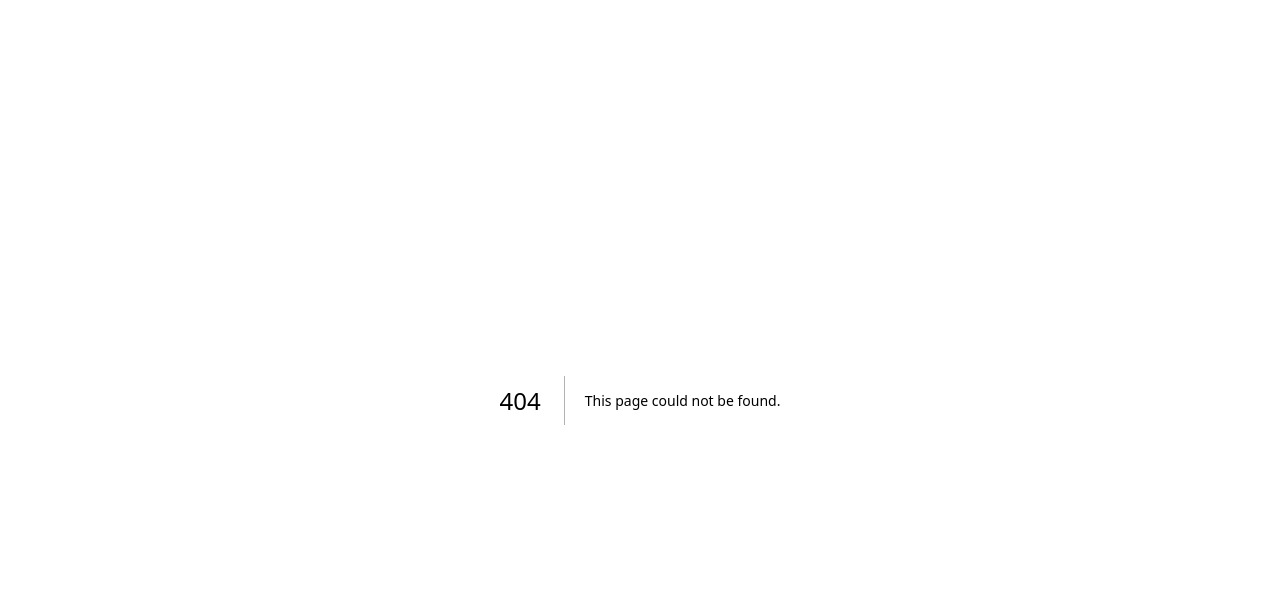
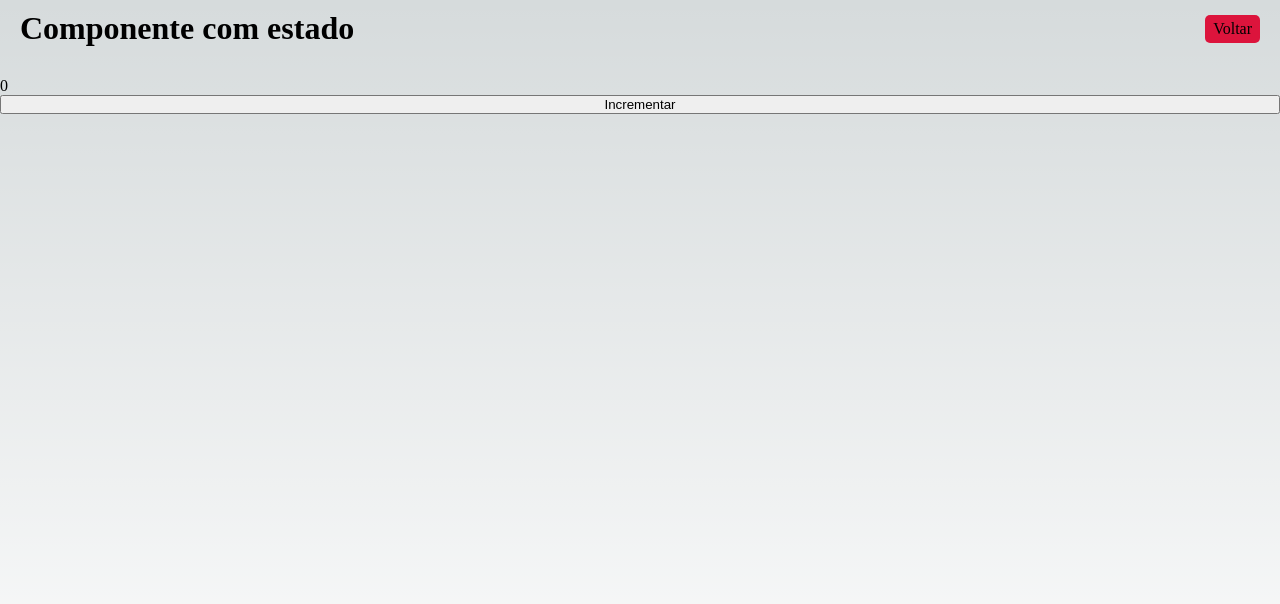
Before and after one commit to nicolas-magalhaes-clear/next-fundamentals, a Next.js app: page /Estado in a window 1280 px wide. Before the commit this address had no page. Shown: the top 604 px of the page. Built offline with nearby package versions, Linux system fonts and the light colour scheme.

Commit message:
added Estado.jsx

```diff
--- /dev/null
+++ b/src/pages/Estado.jsx
@@ -0,0 +1,22 @@
+import { useState } from "react";
+import Layout from "../components/Layout";
+
+export default function Estado() {
+
+    const [numero, setNumero] = useState(0);
+
+
+    function incrementar(){
+
+        setNumero(numero + 1)
+
+    }
+
+    return (
+        <Layout titulo="Componente com estado">
+
+            <span>{numero}</span>
+            <button onClick={() => incrementar()}>Incrementar</button>
+        </Layout>
+    )
+}
```
